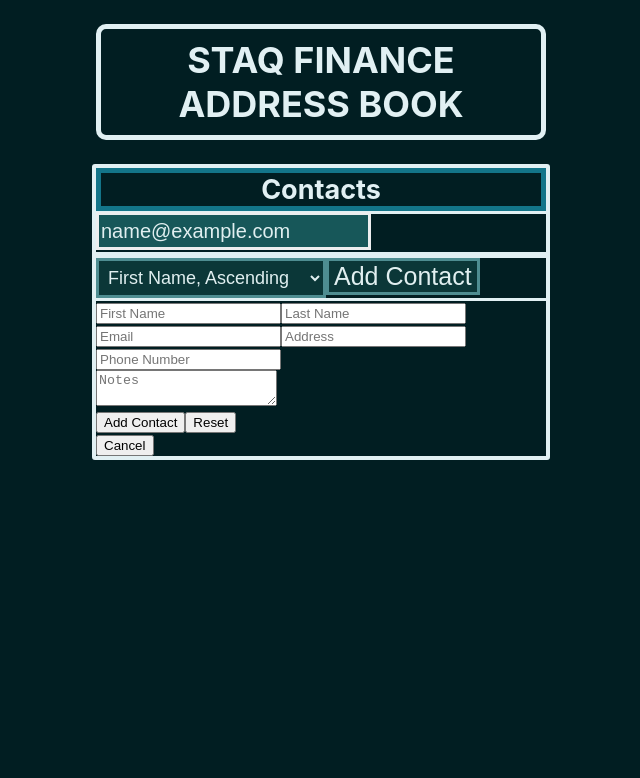
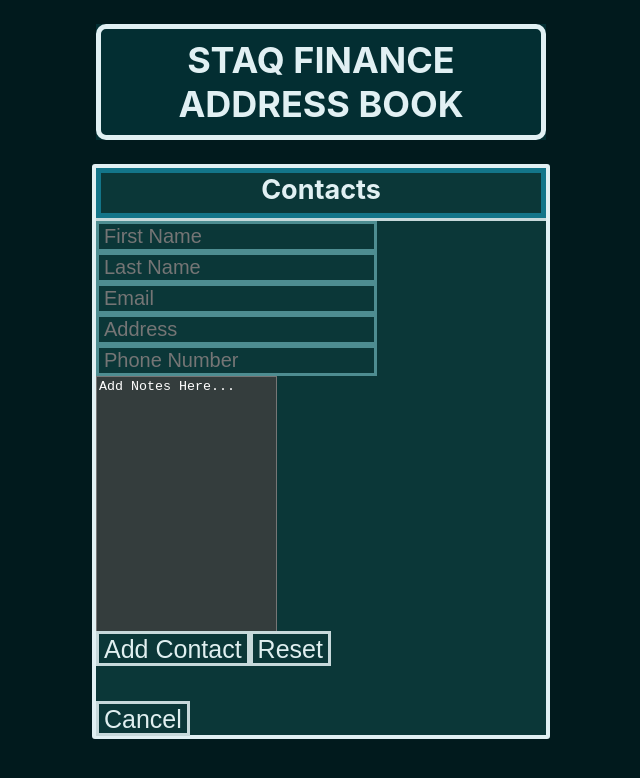
Before and after one commit to scottcl68/staq-address-book, a React (Create React App) app in the folder staq-address-book/: page / in a window 1280 px wide. Both pictures are taken after typing "name@example.com" into the empty fields and a click on the button "Add Contact". Shown: the top 778 px of the page, without its empty margins (319-959 px from the left). Built offline with nearby package versions, Linux system fonts and the light colour scheme.

Commit message:
changed styling/restructured app.css

```diff
--- a/staq-address-book/src/App.css
+++ b/staq-address-book/src/App.css
@@ -9,6 +9,7 @@
   margin: auto;
   text-align: center;
   width: 450px;
+  background-color:rgb(3, 46, 50);
 }
 .page-header-text {
   border: 5px solid;
@@ -16,38 +17,34 @@
   padding: 2%;
 }
 body {
-  background-color: rgb(1, 30, 34);
+  background-color: rgb(1, 26, 29);
   color: rgb(225, 240, 243);
 }
 /* ------------------- */
 /* CONTACT LIST */
 /* ------------------- */
 .contact-list {
+  position: relative;
   margin: auto;
+  height: 567px;
   width: 450px;
   border: 4px solid;
   border-radius: 3px;
+  background-color: rgb(11, 55, 56);
 }
 .contact-list-head {
   text-align: center;
   border:5px solid rgb(19, 117, 137);
-  width: inherit;
+  height: 40px;
   font-size: 150%;
   font-weight: bold;
 }
-.contact-list-sub-header {
-  display: flex;
-  height: 40px;
-  border-top: 3px solid;
-  border-bottom: 3px solid;
-}
-.contact-list-sub-header-col {
-  flex: 50%;
-}
 .contact-list-body {
   margin: auto;
-  width: inherit;
+  width: fill;
   height: 400px;
+  border-top: 3px solid rgb(199, 217, 219);
+  border-bottom: 3px solid rgb(199, 217, 219);
   overflow: scroll;
   overflow-x: hidden;
   padding-top: 5px;
@@ -81,9 +78,132 @@ body {
   color: rgb(121, 147, 152)
 }
 /* ------------------- */
-/* ADD CONTACT BUTTON */
+/* SELECT SORT DROPDOWN */
 /* ------------------- */
-.add-contact-button {
+.search-bar {
+  font-size: 25px;
+  color: rgb(224, 239, 240);
+  background-color: rgb(11, 55, 56);
+  border: 3px solid;
+  border-color: rgb(199, 217, 219);
+  height: 35px;
+  width: fill;
+  flex: 50%;
+  padding-left: 5px;
+  padding-right: 5px;
+}
+
+.search-bar:hover {
+  background-color: rgb(27, 86, 87);
+}
+/* ------------------- */
+/* SELECT SORT DROPDOWN */
+/* ------------------- */
+.select-sort {
+  font-size: 18px;
+  color: rgb(224, 239, 240);
+  background-color: rgb(29, 82, 83);
+  border: 3px solid;
+  border-color: rgb(129, 190, 194);
+  height: 30px;
+  width: fill;
+  margin: 2px;
+  padding-left: 5px;
+  padding-right: 5px;
+}
+/* ------------------- */
+/* FILL BUTTON */
+/* ------------------- */
+.fill-button {
+  font-size: 25px;
+  color: rgb(224, 239, 240);
+  background-color: rgb(11, 55, 56);
+  border: 3px solid;
+  border-color: rgb(199, 217, 219);
+  height: 35px;
+  width: fill;
+  flex: 50%;
+  padding-left: 5px;
+  padding-right: 5px;
+}
+
+.fill-button:hover {
+  background-color: rgb(27, 86, 87);
+}
+
+.bottom-button {
+  position: absolute;
+  bottom: -1px;
+  font-size: 25px;
+  color: rgb(224, 239, 240);
+  background-color: rgb(11, 55, 56);
+  border: 3px solid;
+  border-color: rgb(199, 217, 219);
+  height: 35px;
+  width: fill;
+  flex: 50%;
+  padding-left: 5px;
+  padding-right: 5px;
+}
+
+.bottom-button:hover {
+  background-color: rgb(27, 86, 87);
+}
+
+/* ------------------- */
+/* ADD CONTACT FORM */
+/* ------------------- */
+.add-contact-form {
+  height: 410px;
+  border-top: 3px solid rgb(199, 217, 219);
+}
+.add-contact-input-name {
+  font-size: 18px;
+  color: rgb(224, 239, 240);
+  background-color: rgb(11, 55, 56);
+  border: 3px solid;
+  border-color: rgb(78, 141, 145);
+  height: fill;
+  width: fill;
+  flex: 50%;
+  padding-left: 5px;
+  padding-right: 5px;
+}
+.add-contact-input-text {
+  font-size: 20px;
+  color: rgb(224, 239, 240);
+  background-color: rgb(11, 55, 56);
+  border: 3px solid;
+  border-color: rgb(78, 141, 145);
+  width: fill;
+  flex: 50%;
+  padding-left: 5px;
+  padding-right: 5px;
+}
+.add-contact-input-text:hover {
+  background-color: rgb(27, 86, 87);
+}
+.add-contact-text-area {
+  color: #fff;
+  size: fixed;
+  resize: none;
+  outline: none;
+  overflow: auto;
+  height: 250px;
+  width: fill;
+  background-color: rgb(52, 61, 61);
+}
+textarea::-webkit-input-placeholder {
+  color: #fff;
+}
+
+/* ------------------- */
+/* CANCEL BUTTON*/
+/* ------------------- */
+.cancel-button-footer {
+  height: 40px;
+}
+.cancel-button {
   font-size: 25px;
   color: rgb(224, 239, 240);
   background-color: rgb(11, 55, 56);
@@ -91,12 +211,11 @@ body {
   border-color: rgb(78, 141, 145);
   height: fill;
   width: fill;
-
   padding-left: 5px;
   padding-right: 5px;
 }
 
-.add-contact-button:hover {
+.cancel-button:hover {
   font-size: 25px;
   color: rgb(224, 239, 240);
   background-color: rgb(27, 86, 87);
@@ -108,90 +227,3 @@ body {
   padding-left: 5px;
   padding-right: 5px;
 }
-/* ------------------- */
-/* ADD CONTACT FORM */
-/* ------------------- */
-.add-contact-form {
-  margin: auto;
-  width: 450px;
-  border: 4px solid;
-  border-radius: 3px;
-}
-.add-contact-form-head {
-  text-align: center;
-  border:5px solid rgb(19, 117, 137);
-  width: inherit;
-  font-size: 150%;
-  font-weight: bold;
-}
-.add-contact-form-body {
-  margin: auto;
-  width: inherit;
-  height: 400px;
-  overflow: scroll;
-  overflow-x: hidden;
-  padding-top: 5px;
-  padding-right: 5px;
-  /* display: none; */
-}
-
-/* ------------------- */
-/* SEARCH BAR*/
-/* ------------------- */
-
-.search-bar {
-  font-size: 20px;
-  position: relative;
-  bottom: 2px;
-  color: rgb(224, 239, 240);
-  height: 30px;
-  width: fill;
-  border: 3px solid;
-  border-color: rgb(236, 238, 239);
-  background-color: rgb(23, 87, 89);
-}
-.search-bar-sub-header {
-  /* display: flex; */
-  height: fit-content;
-  border-top: 3px solid;
-  border-bottom: 3px solid;
-}
-
-.search-button {
-  font-size: 25px;
-  color: rgb(224, 239, 240);
-  background-color: rgb(11, 55, 56);
-  border: 3px solid;
-  border-color: rgb(78, 141, 145);
-  height: fill;
-  width: fill;
-
-  padding-left: 5px;
-  padding-right: 5px;
-}
-
-.search-button:hover {
-  font-size: 25px;
-  color: rgb(224, 239, 240);
-  background-color: rgb(27, 86, 87);
-  border: 3px solid;
-  border-color: rgb(78, 141, 145);
-  height: fill;
-  width: fill;
-
-  padding-left: 5px;
-  padding-right: 5px;
-}
-
-.select-sort {
-  font-size: 18px;
-  color: rgb(224, 239, 240);
-  background-color: rgb(11, 55, 56);
-  border: 3px solid;
-  border-color: rgb(78, 141, 145);
-  /* height: fill; */
-  /* width: fill; */
-
-  padding-left: 5px;
-  padding-right: 5px;
-}
--- a/staq-address-book/src/App.tsx
+++ b/staq-address-book/src/App.tsx
@@ -4,6 +4,63 @@ import  ContactCard from './classes';
 import data from './contactList.json'
 import './App.css';
 
+
+interface SearchBarProps {
+    filterList: any
+    showSearchBar: boolean
+}
+class SearchBar extends React.Component<SearchBarProps, {}> {
+    handleChange = (event) => {
+        this.props.filterList(event.target.value);
+        event.preventDefault();
+    }
+    render() {
+        if (this.props.showSearchBar) {
+            return(
+                <input
+                    type="text"
+                    className='search-bar'
+                    placeholder='Search by name or email...'
+                    onChange={this.handleChange}
+                >
+                </input>
+            )
+        } else {
+            return
+        };
+    }
+}
+
+interface SortByDropdownProps {
+    sortList: any
+    showSortDropDown: boolean
+}
+class SortByDropdown extends React.Component<SortByDropdownProps, {}> {
+    handleChange = (event) => {
+        this.props.sortList(event.target.value);
+        event.preventDefault();
+    }
+    render() {
+        if (this.props.showSortDropDown){
+            return(
+                <select
+                    className='select-sort'
+                    onChange={this.handleChange}
+                >
+                      <option value="firstNameAscending">First Name, Ascending</option>
+                      <option value="firstNameDescending">First Name, Descending</option>
+                      <option value="lastNameAscending">Last Name, Ascending</option>
+                      <option value="lastNameDescending">Last Name, Descending</option>
+                      <option value="emailAscending">Email, Ascending</option>
+                      <option value="emailDescending">Email, Descending</option>
+                </select>
+            )
+        } else {
+            return
+        }
+
+    }
+}
 function ListEntry (props) {
     return (
         <div
@@ -46,11 +103,14 @@ interface AddContactFormProps {
     addContact: any
 }
 class AddContactForm extends React.Component<AddContactFormProps, {}> {
-
-    addContact = (event) => {
+    handleSubmit = (event) => {
         const contactFromForm = new ContactCard;
         contactFromForm.firstName = event.target.firstName.value;
         contactFromForm.lastName = event.target.lastName.value;
+        contactFromForm.email = event.target.email.value;
+        contactFromForm.address = event.target.address.value;
+        contactFromForm.phone = event.target.phone.value;
+        contactFromForm.notes = event.target.notes.value;
         this.props.addContact(contactFromForm);
         event.preventDefault();
     }
@@ -58,22 +118,26 @@ class AddContactForm extends React.Component<AddContactFormProps, {}> {
         if (this.props.showAddContactForm) {
             return(
                 <div>
+                    <div
+                        className='add-contact-form'
+                    >
                         <form
-                        onSubmit={this.addContact}
+                            onSubmit={this.handleSubmit}
                         >
-                        <input type="text" name="firstName" placeholder='First Name' required />
-                        <input type="text" name="lastName" placeholder='Last Name' required />
-                        <input type="text" name="email" placeholder='Email'  />
-                        <input type="text" name="address" placeholder='Address'  />
-                        <input type="text" name="phone" placeholder='Phone Number'  />
+                            <input className='add-contact-input-text' type="text" name="firstName" placeholder='First Name' required />
+                            <input className='add-contact-input-text' type="text" name="lastName" placeholder='Last Name' required />
+                            <input className='add-contact-input-text' type="text" name="email" placeholder='Email'  />
+                            <input className='add-contact-input-text' type="text" name="address" placeholder='Address'  />
+                            <input className='add-contact-input-text' type="text" name="phone" placeholder='Phone Number'  />
+                            <textarea className='add-contact-text-area' name="notes" placeholder='Add Notes Here...'/>
+
+
+                        </form>
+                    </div>
                     <div>
-                            <textarea id="notes" placeholder='Notes'/>
+                        <button className='fill-button' type="submit">Add Contact</button>
+                        <button className='fill-button' type='reset'>Reset</button>
                     </div>
-
-                        <button type="submit">Add Contact</button>
-                        <button type='reset'>Reset</button>
-                    </form>
-                    <button type='button'>Cancel</button>
                 </div>
             )
         } else {
@@ -82,62 +146,45 @@ class AddContactForm extends React.Component<AddContactFormProps, {}> {
     }
 }
 
-interface SortByDropdownProps {
-    sortList: any
+interface CancelbuttonProps {
+    showCancelButton: boolean
+    showContactList: any
 }
-interface SortByDropdownState {
-    value: string
-}
-class SortByDropdown extends React.Component<SortByDropdownProps, SortByDropdownState> {
-    constructor(props) {
-        super(props);
-        this.state = {
-            value: ''
-        };
-        this.handleChange = this.handleChange.bind(this);
-    }
-    handleChange = (event) => {
-        this.props.sortList(event.target.value)
-        event.preventDefault();
-    }
+class Cancelbutton extends React.Component<CancelbuttonProps,{}> {
     render() {
-        return(
-            <select
-                className='select-sort'
-                onChange={this.handleChange}
+        if (this.props.showCancelButton) {
+            return (
+                    <button
+                        className='bottom-button'
+                        onClick={() => this.props.showContactList(true)}
                     >
-                  <option value="firstNameAscending">First Name, Ascending</option>
-                  <option value="firstNameDescending">First Name, Descending</option>
-                  <option value="lastNameAscending">Last Name, Ascending</option>
-                  <option value="lastNameDescending">Last Name, Descending</option>
-                  <option value="emailAscending">Email, Ascending</option>
-                  <option value="emailDescending">Email, Descending</option>
-            </select>
-        )
+                    Cancel
+                    </button>
+            );
+        } else {
+            return
         }
     }
-interface SearchBarProps {
-    filterList: any
 }
-class SearchBar extends React.Component<SearchBarProps, {}> {
-    handleChange = (event) => {
-        this.props.filterList(event.target.value);
-        event.preventDefault();
+
+interface AddContactButtonProps {
+    showAddContactButton: boolean
+    showAddContactForm: any
 }
-    render() {
+class AddContactButton extends React.Component<AddContactButtonProps, {}> {
+    render () {
+        if (this.props.showAddContactButton) {
             return (
-            <div
-                className='search-bar-col'
+                <button
+                    className='bottom-button'
+                    onClick={() => {this.props.showAddContactForm(true)}}
                 >
-                <input
-                type="text"
-                className='search-bar'
-                placeholder='Search by name or email...'
-                onChange={this.handleChange}
-                >
-                </input>
-            </div>
+                Add Contact
+                </button>
             );
+        } else {
+            return
+        }
     }
 }
 
@@ -146,36 +193,43 @@ interface AppState {
     sortOption: string
     showContactList: boolean
     showAddContactForm: boolean
-    addContact: ContactCard
+    showCancelbutton: boolean
+    showSortDropDown: boolean
+    showSearchBar: boolean
+    showAddContactButton: boolean
     contactList: ContactCard[]
     contactListFiltered: ContactCard[]
 }
-
 class App extends React.Component<{}, AppState> {
     constructor(props) {
         super(props);
         this.state = {
             updateState: 0,
-            sortOption: "lastNameDescending",
+            sortOption: "lastNameAscending",
             showContactList: true,
             showAddContactForm: false,
-            addContact: new ContactCard,
+            showCancelbutton: false,
+            showSortDropDown: true,
+            showSearchBar: true,
+            showAddContactButton: true,
             contactList: this.externalContacts,
             contactListFiltered: this.externalContacts,
         };
-        // this.handleSelect = this.handleSelect.bind(this);
-        // this.handleAddContact = this.handleAddContact.bind(this)
     }
     externalContacts: ContactCard[] = data;
 
-    handleAddContact(contactFromForm: ContactCard) {
-        this.externalContacts.push(contactFromForm);
-        this.setState({updateState: this.state.updateState})
+
+    handleAddContact = (contactFromForm) => {
+        let newContactList = this.state.contactList.slice();
+        newContactList.push(contactFromForm);
+        this.setState({contactListFiltered: newContactList});
+        this.setState({contactList: newContactList});
+        this.showAddContactForm(false);
     }
 
     searchContactList = (searchString) => {
         searchString = searchString.slice().toLowerCase();
-        const filtered = this.state.contactList.slice().filter(entry => Object.values(entry).some(val => typeof val === "string" && val.includes(searchString)));
+        const filtered = this.state.contactList.slice().filter(entry => Object.values(entry).some(val => typeof val === "string" && val.toLocaleLowerCase().includes(searchString)));
         this.setState({contactListFiltered: filtered})
     }
 
@@ -198,23 +252,39 @@ class App extends React.Component<{}, AppState> {
         }
         return contactList.slice();
     }
-
-    changeContactListVisibility() {
-        const showContactList = !this.state.showContactList
+    showSearchBar(showSearchBar) {
+        this.setState({showSearchBar: showSearchBar})
+    }
+    showSortDropDown(showSortDropDown) {
+        this.setState({showSortDropDown: showSortDropDown})
+    }
+    showContactList(showContactList) {
+        this.setState({showSearchBar: showContactList})
+        this.setState({showSortDropDown: showContactList})
         this.setState({showContactList: showContactList})
+        this.setState({showAddContactButton: showContactList})
+        this.setState({showAddContactForm: !showContactList})
+        this.setState({showCancelbutton: !showContactList})
     }
-    showAddContactForm() {
-        const showAddContactForm = !this.state.showAddContactForm
-        this.changeContactListVisibility()
+    handleShowContactList = (showContactList) => {
+        this.showContactList(showContactList)
+    }
+    showAddContactForm(showAddContactForm) {
         this.setState({showAddContactForm: showAddContactForm})
+        this.setState({showCancelbutton: showAddContactForm})
+        this.setState({showSearchBar: !showAddContactForm})
+        this.setState({showSortDropDown: !showAddContactForm})
+        this.setState({showContactList: !showAddContactForm})
+        this.setState({showAddContactButton: !showAddContactForm})
     }
-    handleSortClick() {
-        const sortOption = this.state.sortOption;
-        if (sortOption ==="lastNameAscending"){
-            this.setState({sortOption: "lastNameDescending"})
-        } else {
-            this.setState({sortOption: "lastNameAscending"})
+    handleShowAddContactForm = (showAddContactForm) => {
+        this.showAddContactForm(showAddContactForm)
     }
+    showCancelButton(showCancelButton) {
+        this.setState({showCancelbutton: showCancelButton})
+    }
+    showAddContactButton(showAddContactButton) {
+        this.setState({showAddContactButton: showAddContactButton})
     }
     handleSortOption = (sortOptionFromDropDown) =>  {
         this.setState({sortOption: sortOptionFromDropDown});
@@ -226,35 +296,17 @@ class App extends React.Component<{}, AppState> {
                     <h1 className='page-header-text'>STAQ FINANCE ADDRESS BOOK</h1>
                 </div>
                 <div className="contact-list">
-                    <div>
                     <div className='contact-list-head'>
                         Contacts
                     </div>
-                        <div className='search-bar-sub-header'>
                     <SearchBar
                         filterList={this.searchContactList}
+                        showSearchBar={this.state.showSearchBar}
                     />
-                        </div>
-                        <div className='contact-list-sub-header'>
                     <SortByDropdown
                         sortList={this.handleSortOption}
+                        showSortDropDown={this.state.showSortDropDown}
                     />
-                            <div className='contact-list-sub-header-col'>
-                                <button
-                                className='add-contact-button'
-                                onClick={() => {this.showAddContactForm();}}
-                                >
-                                    Add Contact
-                                </button>
-                            </div>
-                        </div>
-                        {/* <div>
-                            <button
-                            className='toggle-sort-by-last-name-ascending/descending'
-                                onClick={()=> {this.handleSortClick()}}>toggle sort ascending/descending
-                            </button>
-                            {this.state.sortOption}
-                        </div> */}
                     <ContactList
                         contactList={this.sortedContactList(this.state.sortOption, this.state.contactListFiltered.slice())}
                         showContactList={this.state.showContactList}
@@ -263,7 +315,14 @@ class App extends React.Component<{}, AppState> {
                         showAddContactForm={this.state.showAddContactForm}
                         addContact={this.handleAddContact}
                     />
-                    </div>
+                    <Cancelbutton
+                        showCancelButton={this.state.showCancelbutton}
+                        showContactList={this.handleShowContactList}
+                    />
+                    <AddContactButton
+                        showAddContactButton={this.state.showAddContactButton}
+                        showAddContactForm={this.handleShowAddContactForm}
+                    />
                 </div>
             </div>
 
--- a/staq-address-book/src/classes.js
+++ b/staq-address-book/src/classes.js
@@ -1,7 +1,6 @@
 "use strict";
 exports.__esModule = true;
 exports.ContactCard = exports.Address = void 0;
-var uuid_1 = require("uuid");
 var Address = /** @class */ (function () {
     function Address() {
     }
@@ -10,7 +9,6 @@ var Address = /** @class */ (function () {
 exports.Address = Address;
 var ContactCard = /** @class */ (function () {
     function ContactCard() {
-        this.key = (0, uuid_1.v4)();
     }
     return ContactCard;
 }());
--- a/staq-address-book/src/classes.tsx
+++ b/staq-address-book/src/classes.tsx
@@ -1,4 +1,3 @@
-import {v4 as uuidv4} from 'uuid'
 
 export class Address {
     street?: string;
@@ -9,7 +8,6 @@ export class Address {
   }
 
 export class ContactCard {
-  key: string;
   firstName?: string;
   lastName?: string;
   address?: Address;
@@ -17,9 +15,6 @@ export class ContactCard {
   phone?: number;
   notes?: string;
 
-  constructor () {
-    this.key = uuidv4();
-  }
 }
 
 export default ContactCard
--- a/staq-address-book/src/index.tsx
+++ b/staq-address-book/src/index.tsx
@@ -1,13 +1,19 @@
 import React from 'react';
+import { createRoot } from 'react-dom/client';
 import ReactDOM from 'react-dom';
 import './index.css';
 import App from './App';
 import reportWebVitals from './reportWebVitals';
 
-ReactDOM.render(
-    <App />,
-  document.getElementById('root')
-);
+
+const container = document.getElementById('root');
+const root = createRoot(container);
+root.render(<App />);
+
+// ReactDOM.render(
+//     <App />,
+//   document.getElementById('root')
+// );
 
 // If you want to start measuring performance in your app, pass a function
 // to log results (for example: reportWebVitals(console.log))
```
Also changed, not shown: staq-address-book/src/contactList.json (+1 -1 lines). Lines whose indentation alone changed are shown as unchanged.
